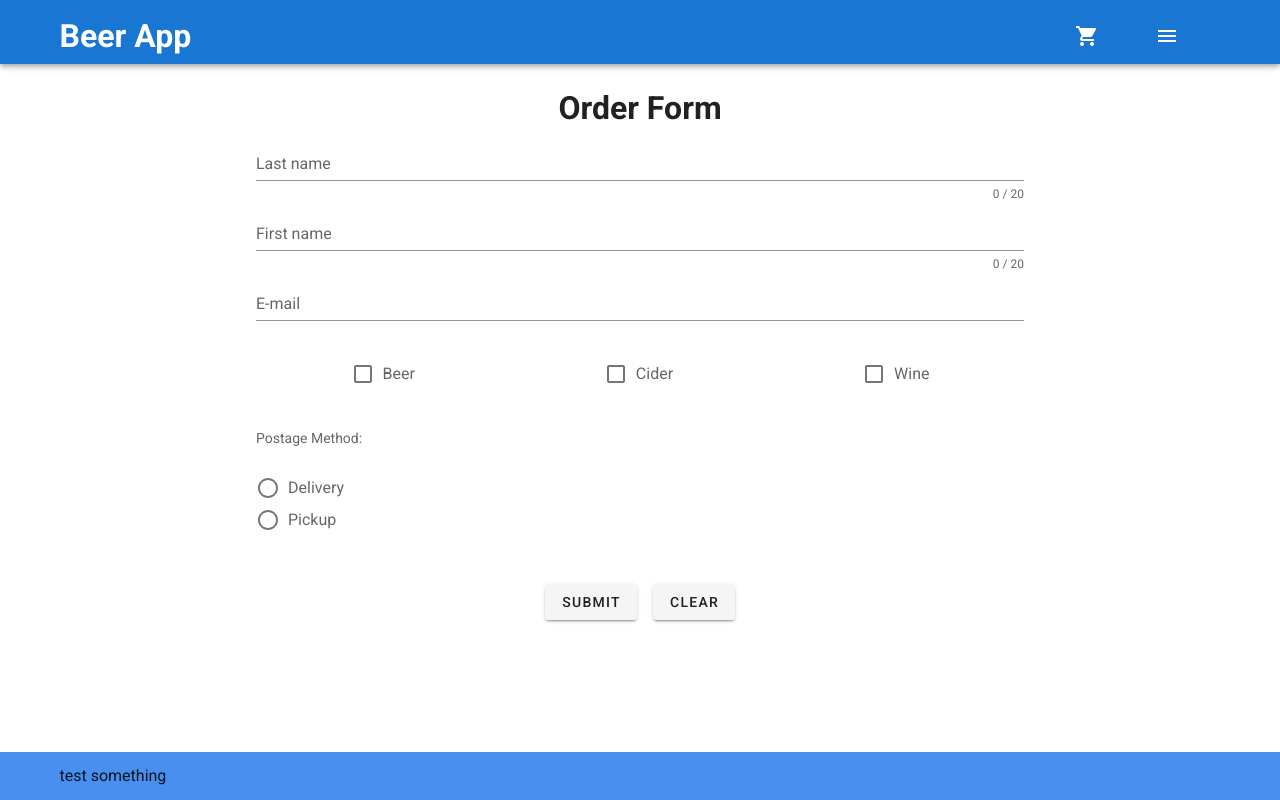
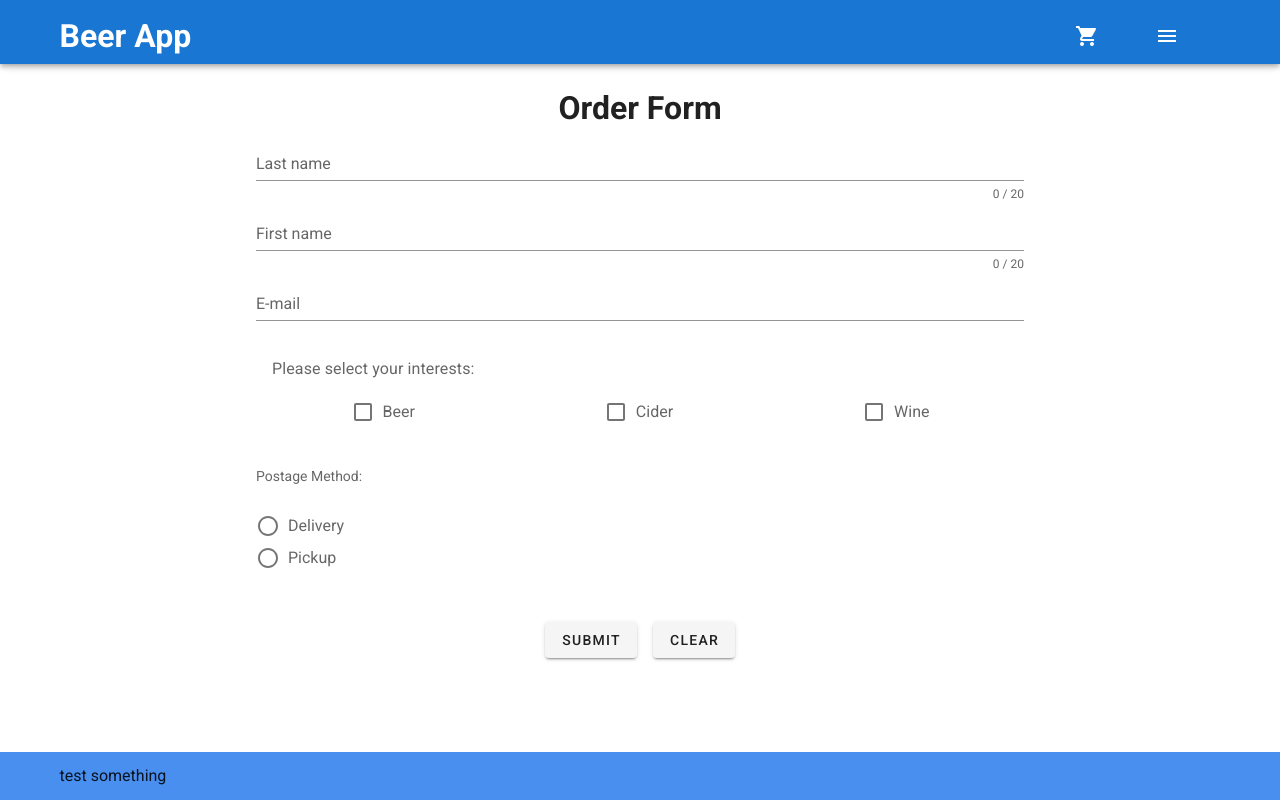
Before and after one commit to gramcl/BeerApp, a Vue app: page /order-form in a window 1280 px wide. Built offline with nearby package versions, Linux system fonts and the light colour scheme.

Commit message:
Add v-card for inputs. Add some styling.

```diff
--- a/src/views/OrderForm.vue
+++ b/src/views/OrderForm.vue
@@ -29,6 +29,8 @@
             required
           ></v-text-field>
 
+          <v-card class="interests" flat>
+            <v-card-text>Please select your interests:</v-card-text>
             <div class="checkbox-grp d-flex justify-space-around">
               <v-checkbox
                 v-model="interest"
@@ -48,6 +50,8 @@
                 label="Wine"
               ></v-checkbox>
             </div>
+
+          </v-card>
 
           <v-radio-group
               class="delivery-method"
@@ -117,7 +121,7 @@ export default {
   }
 
   .button-area {
-    margin-top: 30px;
+    margin: 30px auto;
     text-align: center;
   }
 
@@ -131,6 +135,14 @@ export default {
     margin-top:20px;
   }
 
+  .interests .v-card__text {
+    font-size: 16px;
+  }
+
+  .interests .v-input--selection-controls {
+    margin-top: 0px;
+  }
+
 @media (min-width: 420px){
   #main-form {
     width: 60%;
```
Lines whose indentation alone changed are shown as unchanged.
